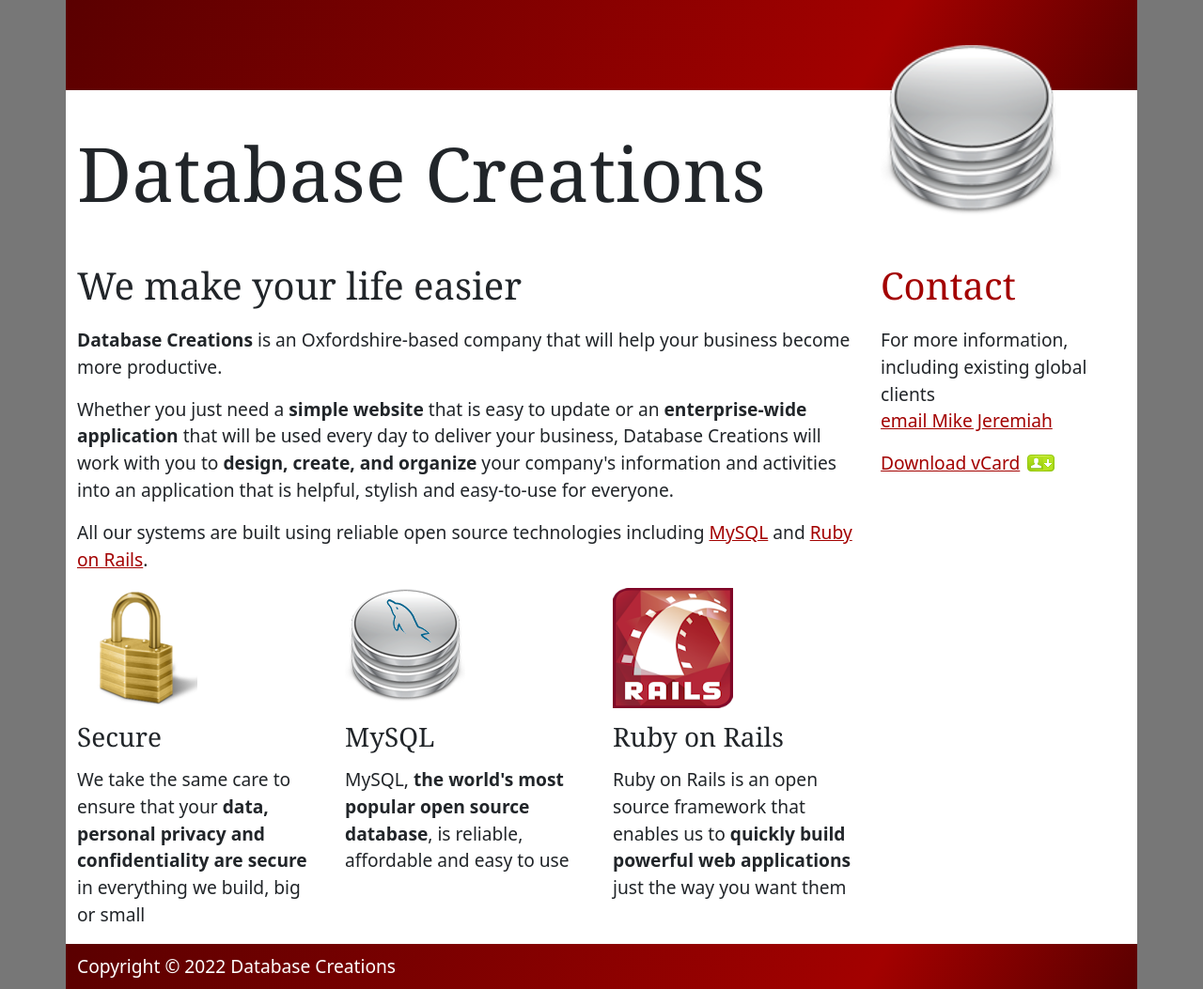
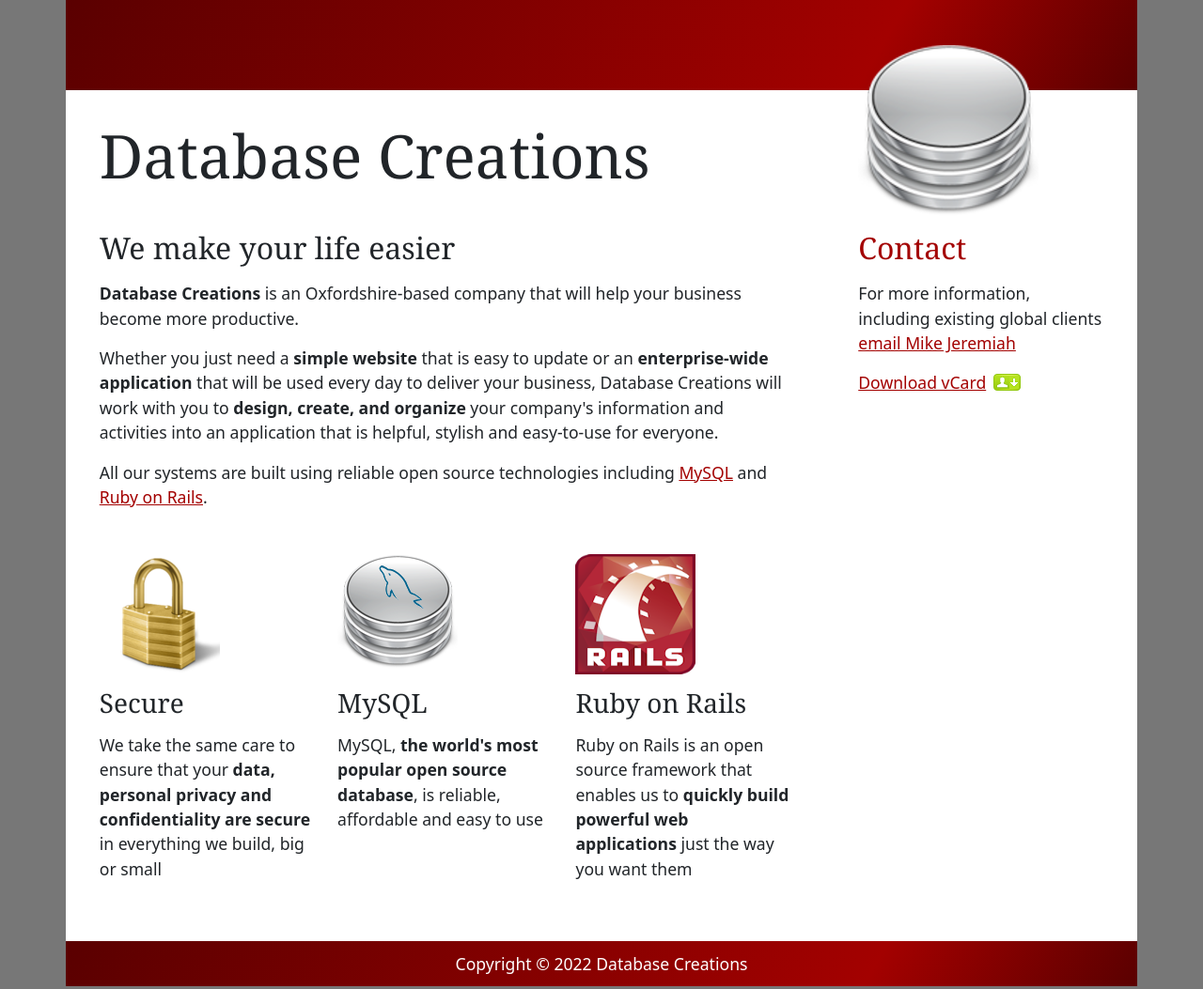
Before and after one commit to garethjmsaunders/database-creations-website, a plain HTML site: page index.html in a window 1280 px wide. Shown: the whole page at 94% size. Drawn offline with nearby package versions, Linux system fonts and the light colour scheme.

Commit message:
Adjust sizes and spacings to better balance page
Reduce text size;
Adjust gap left and right;
Adjust margin above and below tech;
Centre footer text;
Lighten active link background colour;
Add favicons;
Remove commented-out H2;
Update README

```diff
--- a/css/style.css
+++ b/css/style.css
@@ -9,7 +9,7 @@ Updated     Thursday 17 February 2022
 #5a0000 dark red in heading gradient (0%)
 #a30100 mid-red  in heading gradient (75%)
 #8a0000 dark red in heading gradient (100%)
-#e1aaaf rose for link:active state
+#ffc0b5 rose for link:active state
 */
 
 /* 1. Base rules =========================== */
@@ -17,12 +17,14 @@ Updated     Thursday 17 February 2022
 h1, h2, h3, h4, h5, h6 { font-family: Georgia, "Times New Roman", Times, serif; }
 
 h1 {
-    font-size: 5em;
+    xfont-size: 5em;
+    font-size: 4em;
     margin-top: 0.5em;
     }
 
 h2 {
-    font-size: 2.5em;
+    xfont-size: 2.5em;
+    font-size: 2em;
     margin-top: 1em;
     margin-bottom: 0.5em;
     }
@@ -41,11 +43,11 @@ a:hover {
     color: #000000;
     }
 a:active {
-    background: #e1aaaf; /* rose */
+    background: #ffc0b5; /* rose */
     }
 
 p {
-    font-size: 1.2em;
+    font-size: 1.1em;
     }
 
 
--- a/index.html
+++ b/index.html
@@ -13,10 +13,19 @@
 		<script src="https://cdn.jsdelivr.net/npm/bootstrap@5.1.3/dist/js/bootstrap.bundle.min.js" integrity="sha384-ka7Sk0Gln4gmtz2MlQnikT1wXgYsOg+OMhuP+IlRH9sENBO0LRn5q+8nbTov4+1p" crossorigin="anonymous"></script>
 		<link rel="stylesheet" href="css/style.css">
 
+		<!-- Favicons -->
+		<link rel="apple-touch-icon" sizes="180x180" href="/apple-touch-icon.png">
+		<link rel="icon" type="image/png" sizes="32x32" href="/favicon-32x32.png">
+		<link rel="icon" type="image/png" sizes="16x16" href="/favicon-16x16.png">
+		<link rel="manifest" href="/site.webmanifest">
+		<link rel="mask-icon" href="/safari-pinned-tab.svg" color="#5bbad5">
+		<meta name="msapplication-TileColor" content="#da532c">
+		<meta name="theme-color" content="#ffffff">
+
 	</head>
 	<body>
 
-		<div id="container" class="container">
+		<div id="container" class="container-lg">
 
 			<div class="row">
 				<div id="topbar" class="col-12">
@@ -24,8 +33,9 @@
 	    		</div>
 	    	</div>
 
-			<div class="row">
-        		<div id="heading" class="col-lg-9 col-sm-12">
+			<div class="row justify-content-around">
+
+        		<div id="heading" class="col-lg-8 col-sm-12">
         			<h1 class="mx-auto">Database Creations</h1>
         		</div>
 
@@ -34,10 +44,10 @@
         		</div>
         	</div>
 
-        	<div class="row">
-        		<div id="main" class="col-lg-9 col-sm-12">
+        	<div class="row justify-content-around">
 
-	        		<!-- <h2 class="heading">Let the web do the work</h2> -->
+         		<div id="main" class="col-lg-8 col-sm-12">
+
 	        		<h2 class="heading">We make your life easier</h2>
 
                     <p class="lead-text"><strong>Database Creations</strong> is an Oxfordshire-based company that will help your business become more productive.</p>
@@ -46,21 +56,21 @@
 
                     <p>All our systems are built using reliable open source technologies including <a href="https://www.mysql.com/" title="MySQL - The world's most popular open source database">MySQL</a> and <a href="https://rubyonrails.org/" title="Ruby on Rails - Web development that doesn't hurt">Ruby on Rails</a>.</p>
 
-                    <div id="tech" class="row">
+                    <div id="tech" class="row my-5">
 
-                    	<div class="col">
+                    	<div class="col-sm-4">
                     		<img src="img/tech-secure.png" width="128" height="128" alt="padlock" />
                     		<h3>Secure</h3>
                     		<p>We take the same care to ensure that your <strong>data, personal privacy and confidentiality are secure</strong> in everything we build, big or small</p>
                     	</div>
 
-                    	<div class="col">
+                    	<div class="col-sm-4">
                     		<img src="img/tech-mysql.png" width="128" height="128" alt="database" />
                     		<h3>MySQL</h3>
                     		<p>MySQL, <strong>the world's most popular open source database</strong>, is reliable, affordable and easy to use</p>
                     	</div>
 
-                    	<div class="col">
+                    	<div class="col-sm-4">
                     		<img src="img/tech-rails.png" width="128" height="128" alt="Ruby on Rails" />
                     		<h3>Ruby on Rails</h3>
                     		<p>Ruby on Rails is an open source framework that enables us to <strong>quickly build powerful web applications</strong> just the way you want them</p>
@@ -68,7 +78,7 @@
                     </div><!-- END .technologies -->
                 </div>
 
-        		<div id="sidebar" class="col-lg-3 col-sm-12">
+        		<div id="sidebar" class="col-lg-3 col-sm-12 mb-5">
 
         			<h2>Contact</h2>
         			<p class="vcard">For more information,<br />including existing global clients<br /><script type="text/javascript">eval(decodeURIComponent('%64%6f%63%75%6d%65%6e%74%2e%77%72%69%74%65%28%27%3c%61%20%68%72%65%66%3d%5c%22%6d%61%69%6c%74%6f%3a%6d%69%6b%65%40%64%61%74%61%62%61%73%65%63%72%65%61%74%69%6f%6e%73%2e%63%6f%2e%75%6b%5c%22%3e%65%6d%61%69%6c%20%4d%69%6b%65%20%4a%65%72%65%6d%69%61%68%3c%5c%2f%61%3e%27%29%3b'))</script><span class="hide">at <span class="org"><a href="http://www.databasecreations.co.uk/" class="url work">Database Creations</a></span></span></p>
@@ -78,7 +88,7 @@
 
         	<div class="row">
         		<div id="footer" class="col-12">
-        			<p>Copyright © 2022 Database Creations</p>
+        			<p class="text-center">Copyright © 2022 Database Creations</p>
         		</div>
 
         	</div>
```
Also changed, not shown: browserconfig.xml (added, +9 -0 lines), android-chrome-192x192.png (added), android-chrome-256x256.png (added), apple-touch-icon.png (added), favicon-16x16.png (added), favicon-32x32.png (added), favicon.ico (added), mstile-150x150.png (added), safari-pinned-tab.svg (added), site.webmanifest (added), 1 other file.
